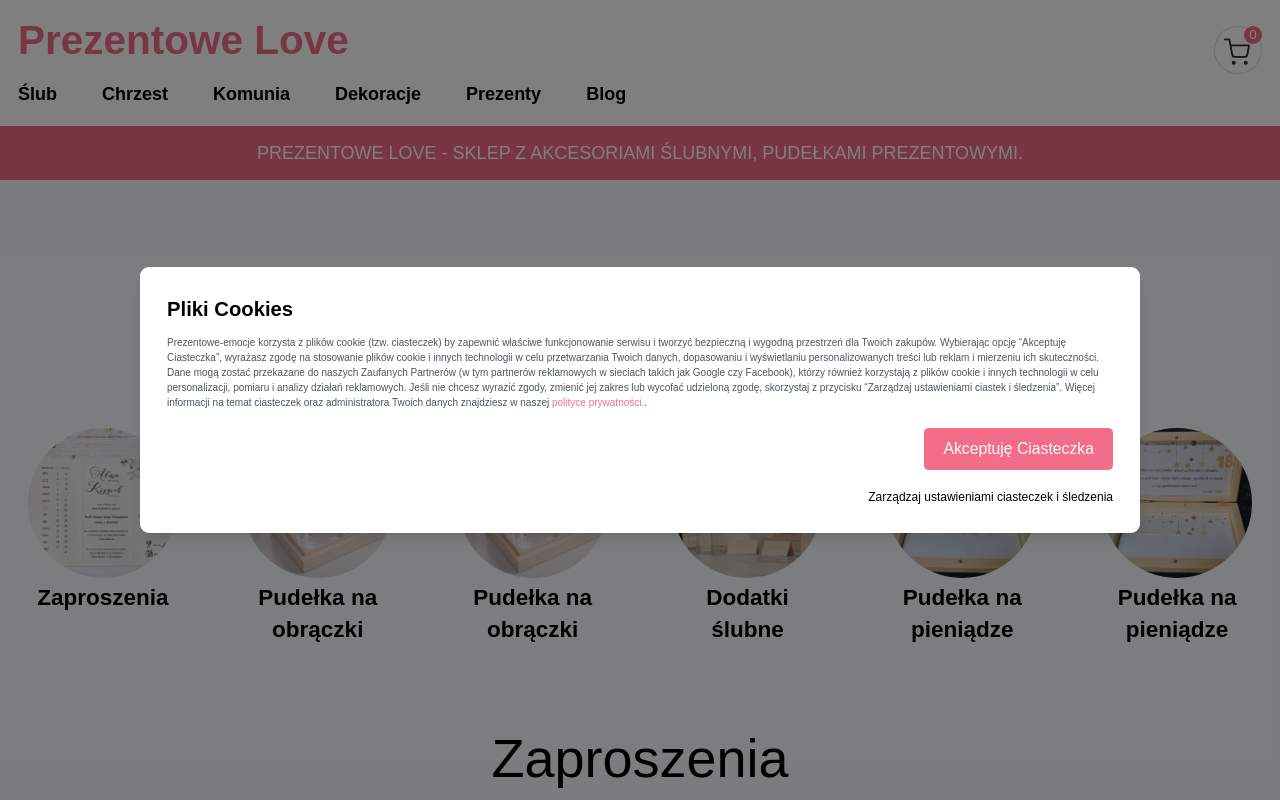
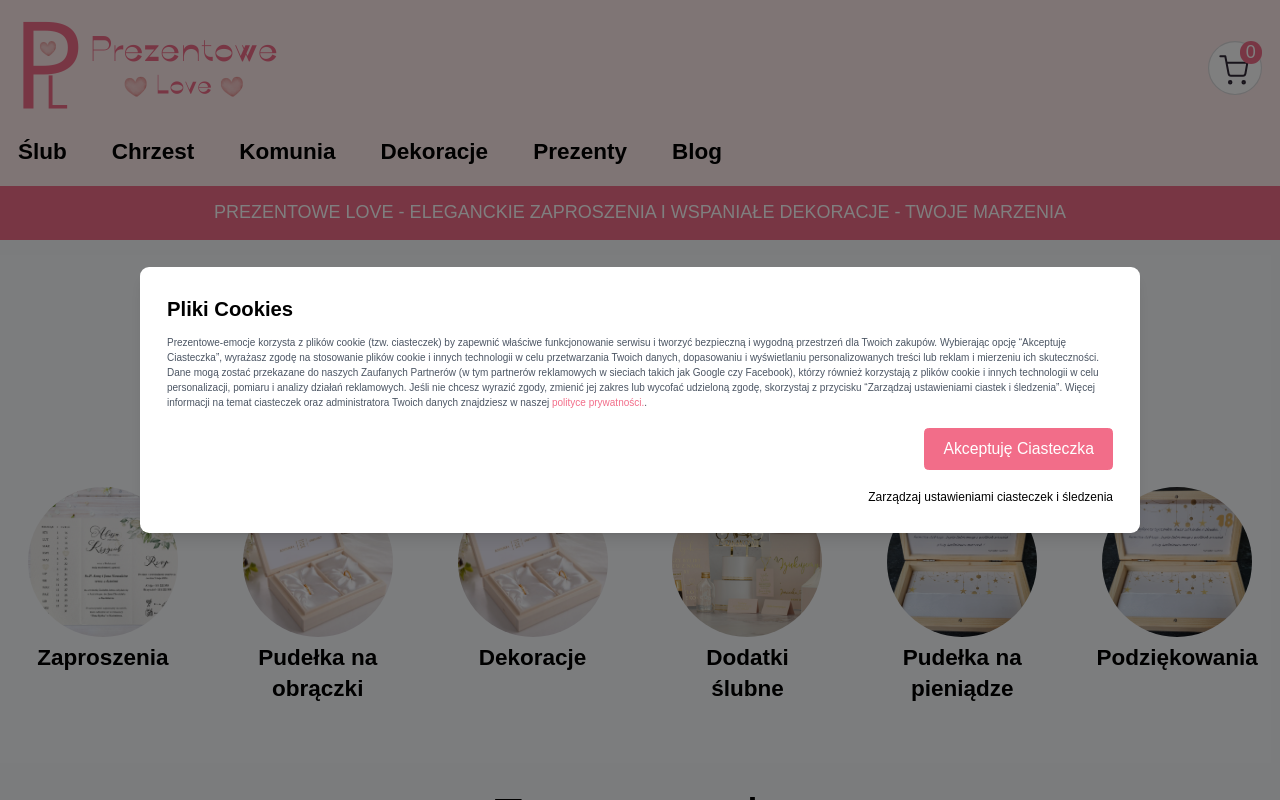
Before and after one commit to KrzysztofHum/prezentowe-emocje, a Next.js app: page / in a window 1280 px wide. Shown: the top 800 px of the page. Built offline with nearby package versions, Linux system fonts and the light colour scheme.

Commit message:
create logo, fix product/cart links

```diff
--- a/src/app/layout.tsx
+++ b/src/app/layout.tsx
@@ -17,7 +17,7 @@ export default function RootLayout({
   return (
     <html lang="en">
       <body>
-        <Navbar />
+        <Navbar/>
         {children}
         <CookieConsent />
         <Footer />
--- a/src/app/page.tsx
+++ b/src/app/page.tsx
@@ -1,18 +1,18 @@
 import BlogSection from "@/components/BlogSection";
 import CategorySection from "@/components/CategorySection";
 import { InvitationsSection } from "@/components/InvitationsSection";
-import { Accessories } from "@/components/Accessories";
+// import { Accessories } from "@/components/Accessories";
 
 export default function Home() {
   return (
     <main className="bg-slate-50">
       <h1 className="text-center p-3 bg-primary color-white text-white uppercase">
-        Prezentowe Love - Sklep z akcesoriami ślubnymi, pudełkami prezentowymi.
+        Prezentowe Love - Eleganckie zaproszenia i wspaniałe dekoracje - Twoje marzenia
       </h1>
       <div className="max-w-1400 mx-auto">
         <CategorySection />
         <InvitationsSection />
-        <Accessories />
+        {/* <Accessories /> */}
         <BlogSection />
       </div>
     </main>
--- a/src/app/products/[slug]/page.tsx
+++ b/src/app/products/[slug]/page.tsx
@@ -93,6 +93,7 @@ export default async function ProductPage({ params }: ProductPageProps) {
           dimensions={product[0]?.dimensions}
           price={product[0]?.price}
           image={product[0]?.images?.[0]?.src || ""}
+          slug={product[0]?.slug}
         />
       </div>
       <StepProcess />
--- a/src/components/CategorySection.tsx
+++ b/src/components/CategorySection.tsx
@@ -24,7 +24,7 @@ const CategorySection = () => {
           <h2 className="text-xl font-semibold m-1">Zaproszenia</h2>
         </Link>
         <Link
-          href="/pudelka-obraczki"
+          href="/pudelka-na-obraczki"
           className="hover:text-primary transition-colors duration-300 flex flex-col items-center text-center"
         >
           <Image
@@ -37,7 +37,7 @@ const CategorySection = () => {
           <h2 className="text-xl font-semibold m-1">Pudełka na obrączki</h2>
         </Link>
         <Link
-          href="/pudelka-obraczki"
+          href="/dekoracje"
           className="hover:text-primary transition-colors duration-300 flex flex-col items-center text-center"
         >
           <Image
@@ -47,7 +47,7 @@ const CategorySection = () => {
             alt="Picture of the author"
             className="w-[150px] h-[150px] object-cover rounded-full"
           />
-          <h2 className="text-xl font-semibold m-1">Pudełka na obrączki</h2>
+          <h2 className="text-xl font-semibold m-1">Dekoracje</h2>
         </Link>
         <Link
           href="/dodatki"
@@ -86,7 +86,7 @@ const CategorySection = () => {
             alt="Picture of the author"
             className="w-[150px] h-[150px] object-cover rounded-full"
           />
-          <h2 className="text-xl font-semibold m-1">Pudełka na pieniądze</h2>
+          <h2 className="text-xl font-semibold m-1">Podziękowania</h2>
         </Link>
       </div>
     </section>
--- a/src/components/Footer.tsx
+++ b/src/components/Footer.tsx
@@ -9,34 +9,43 @@ const Footer = () => {
           <div>
             <p className="mb-2 text-2xl">Ślub</p>
             <div className="flex flex-col">
-              <Link href="">Zaproszenia ślubne</Link>
-              <Link href="">Podziękowania ślubne</Link>
-              <Link href="">Parapetia i dodatki ślubne</Link>
+              <Link href="/zaproszenia-slubne">Zaproszenia ślubne</Link>
+              <Link href="/podziekowania-slubne">Podziękowania ślubne</Link>
+              <Link href="/parapetia-dodatki-slubne">
+                Parapetia i dodatki ślubne
+              </Link>
             </div>
           </div>
           <div>
             <p className="mb-2 text-2xl">Chrzest</p>
             <div className="flex flex-col">
-              <Link href="">Zaproszenia na chrzest</Link>
-              <Link href="">Dekoracje na chrzest</Link>
-              <Link href="">Parapetia i dodatki chrzest</Link>
+              <Link href="/zaproszenia-na-chrzest">Zaproszenia na chrzest</Link>
+              <Link href="/dekoracje-na-chrzest">Dekoracje na chrzest</Link>
+              <Link href="/parapetia-dodatki-komunijne">
+                Parapetia i dodatki chrzest
+              </Link>
             </div>
           </div>
           <div>
             <p className="mb-2 text-2xl">Komunia</p>
             <div className="flex flex-col">
-              <Link href="">Zaproszenia komunijne</Link>
-              <Link href="">Podziękowania komunijne</Link>
-              <Link href="">Parapetia i dodatki komunijne</Link>
+              <Link href="/zaproszenia-komunijne">Zaproszenia komunijne</Link>
+              <Link href="/podziekowania-komunijne">
+                Podziękowania komunijne
+              </Link>
+              <Link href="/parapetia-dodatki-komunijne">
+                Parapetia i dodatki komunijne
+              </Link>
             </div>
           </div>
         </div>
         <div className="md:basis-1/3 md:border-l md:border-l-white-opacity-11">
           <div className="md:pl-12 md:py-8 py-4">
-            <p className="mb-2 text-2xl">Kontakt</p>
+            <p className="mb-2 text-2xl">Kontakt:</p>
             <div className="leading-6">
               <p>Prezentowe-Emocje</p>
               <p>+48 512722333</p>
+              <p>dodajemail@wp.pl</p>
             </div>
           </div>
           <div className="md:border-t md:border-t-white-opacity-11 md:pl-12 md:py-8 py-4">
@@ -62,10 +71,10 @@ const Footer = () => {
       </div>
       <div className="flex flex-col md:flex-row justify-between border-t border-t-white-opacity-11 md:py-5 py-2 md:px-16 px-4">
         <div className="flex md:flex-row-reverse">
-          <Link className="px-3" href="/">
+          <Link className="px-3" href="/polityka-prywatnosci">
             Polityka Prytwatności
           </Link>
-          <Link className="px-3" href="/">
+          <Link className="px-3" href="/regulamin">
             Regulamin
           </Link>
         </div>
--- a/src/components/InvitationsSection.tsx
+++ b/src/components/InvitationsSection.tsx
@@ -46,10 +46,10 @@ export const InvitationsSection = () => {
             alt="Picture of the author"
             className="w-[350px] h-[300px] object-cover"
           />
-          <h2 className="text-xl font-semibold m-1">Zaproszenia Urodzinowe</h2>
+          <h2 className="text-xl font-semibold m-1">Zaproszenia na Chrzest</h2>
         </Link>
       </div>
-      <Link className="sectionBtn" href="/zaproszenia">
+      <Link className="sectionBtn" href="/zaproszenia-na-chrzest">
         Zobacz Wszystkie
       </Link>
     </section>
--- a/src/components/Navbar.tsx
+++ b/src/components/Navbar.tsx
@@ -12,7 +12,7 @@ const Navbar = () => {
   };
 
   return (
-    <nav className="bg-white shadow-[0_20px_20px_0_rgba(0,0,0,0.04)]">
+    <nav className="shadow-[0_20px_20px_0_rgba(0,0,0,0.04)] bg-[#ffebeb]">
       <div className=" max-w-1400 mx-auto p-4">
         <div className="flex items-center justify-between ">
           <div className="flex">
@@ -40,16 +40,19 @@ const Navbar = () => {
             </button>
             {/* Logo */}
             <Link href="/">
-              <div className="text-primary text-4xl font-bold cursor-pointer pb-4">
-                Prezentowe Love
-              </div>
+              <Image
+                src={`/images/logope.png`}
+                width={300}
+                height={70}
+                alt="Picture of the author"
+              />
             </Link>
           </div>
           {/* Basket */}
           <Link href="/cart" className="relative group">
             <svg
-              width="48"
-              height="48"
+              width="54"
+              height="54"
               viewBox="0 0 48 48"
               fill="none"
               xmlns="http://www.w3.org/2000/svg"
@@ -94,13 +97,13 @@ const Navbar = () => {
               ></path>
             </svg>
             {/* item counter */}
-            <span className="absolute top-0 right-0 bg-primary text-white text-xs rounded-full w-4 h-4 flex items-center justify-center">
+            <span className="absolute top-0 right-0 bg-primary text-white text-xm rounded-full w-5 h-5 flex items-center justify-center">
               {cart.length}
             </span>
           </Link>
         </div>
         {/* Desktop Menu */}
-        <div className="hidden md:flex space-x-10">
+        <div className="hidden md:flex space-x-10 pt-4 text-xl">
           <Link
             href="/slub"
             className="block font-semibold text-black hover:text-primary transition-colors duration-300"
--- a/src/components/ProductSummary.tsx
+++ b/src/components/ProductSummary.tsx
@@ -14,14 +14,15 @@ interface Product {
   };
   price: number;
   image: string;
+  slug: string;
 }
 
 const ProductSummary = (product: Product) => {
   const router = useRouter();
   const [isInCart, setIsInCart] = useState(false);
-  const { id, name, dimensions, price, image } = product;
+  const { id, name, dimensions, price, image, slug } = product;
   const [quantity, setQuantity] = useState<number>(1);
-  const newProduct = { id, name, price, image, quantity };
+  const newProduct = { id, name, price, image, quantity, slug };
   const addToCart = useCartStore((state) => state.addToCart);
 
   const handleQuantityChange = (newQuantity: number) => {
--- a/src/store/cartStore.ts
+++ b/src/store/cartStore.ts
@@ -8,6 +8,7 @@ interface Product {
   price: number;
   image: string;
   quantity: number;
+  slug: string;
 }
 
 interface CartState {
```
Also changed, not shown: src/app/cart/page.tsx (+8 -3 lines), public/images/logo.png (added), public/images/logoPE.png (added).
